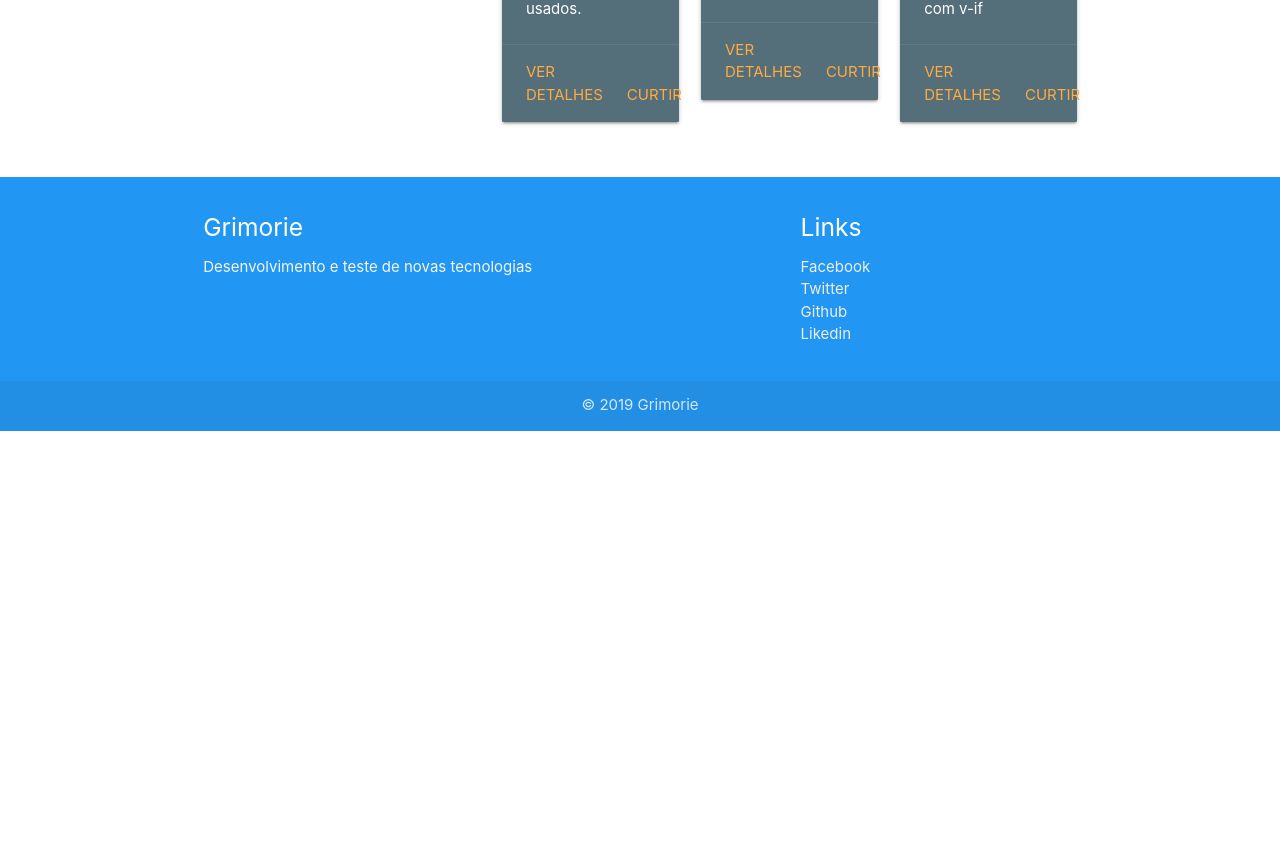
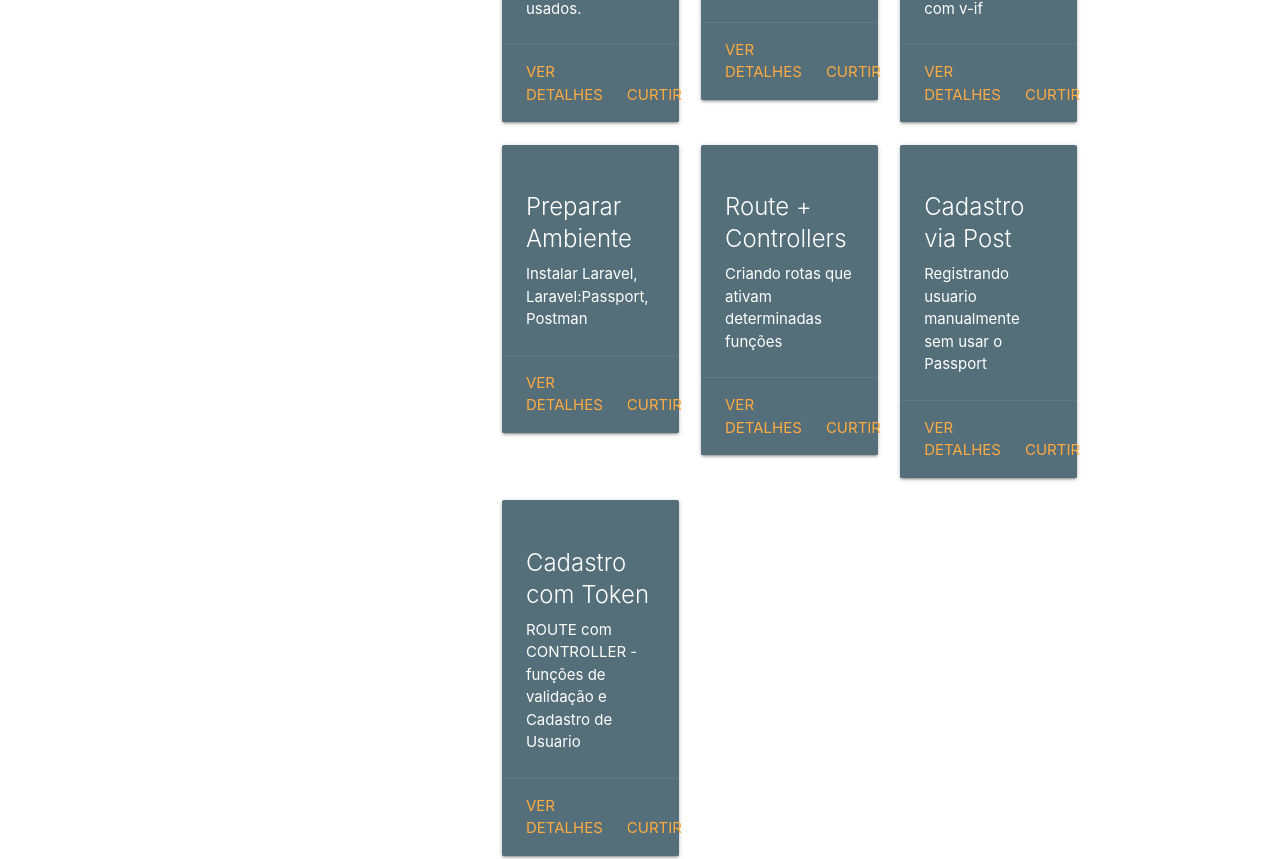
Before and after one commit to KaueAlves/Grimoire-Site-Api, a Vue app in the folder grimorie-vue/: page / in a window 1280 px wide. Shown: the part 1240-2099 px from the top of the page. Before the commit the page ends 1671 px from the top, so only its background shows below. Built offline with nearby package versions, Linux system fonts and the light colour scheme.

Commit message:
Novas conquistas

```diff
--- a/grimorie-vue/src/pages/home/Home.vue
+++ b/grimorie-vue/src/pages/home/Home.vue
@@ -15,7 +15,7 @@
           />
         </MaterializeGrid>
 
-        <MaterializeGrid gridTamanho="12" gridTamanhoM="6" gridTamanhoL="4" gridTamanhoXL="4">
+        <MaterializeGrid gridTamanho="12" gridTamanhoM="6" gridTamanhoL="6" gridTamanhoXL="4">
           <MaterializePostCard
             title="Preparar Ambiente"
             description="Instalar VSCode, Composer, Npm, Git, Xamp, Vue.js, Materialize."
@@ -25,7 +25,7 @@
           />
         </MaterializeGrid>
 
-        <MaterializeGrid gridTamanho="12" gridTamanhoM="6" gridTamanhoL="4" gridTamanhoXL="4">
+        <MaterializeGrid gridTamanho="12" gridTamanhoM="6" gridTamanhoL="6" gridTamanhoXL="4">
           <MaterializePostCard
             title="Basico de Vue.js"
             description="Entendendo Sistema De Rotas, Componentes, Propriedades, Metodos."
@@ -35,7 +35,7 @@
           />
         </MaterializeGrid>
 
-        <MaterializeGrid gridTamanho="12" gridTamanhoM="6" gridTamanhoL="4" gridTamanhoXL="4">
+        <MaterializeGrid gridTamanho="12" gridTamanhoM="6" gridTamanhoL="6" gridTamanhoXL="4">
           <MaterializePostCard
             title="SRC Dinamico"
             description="Utilizando o require.context é possivel pegar os assets com url dinamica."
@@ -45,7 +45,7 @@
           />
         </MaterializeGrid>
 
-        <MaterializeGrid gridTamanho="12" gridTamanhoM="6" gridTamanhoL="4" gridTamanhoXL="4">
+        <MaterializeGrid gridTamanho="12" gridTamanhoM="6" gridTamanhoL="6" gridTamanhoXL="4">
           <MaterializePostCard
             title="Organiza com Slots"
             description="Organizei os templates e os componentes definindo nomes para os slots usados."
@@ -55,7 +55,7 @@
           />
         </MaterializeGrid>
 
-        <MaterializeGrid gridTamanho="12" gridTamanhoM="6" gridTamanhoL="4" gridTamanhoXL="4">
+        <MaterializeGrid gridTamanho="12" gridTamanhoM="6" gridTamanhoL="6" gridTamanhoXL="4">
           <MaterializePostCard
             title="Criar Templates"
             description="App.vue chama apenas a view, e os templates chamam os componentes."
@@ -65,7 +65,7 @@
           />
         </MaterializeGrid>
 
-        <MaterializeGrid gridTamanho="12" gridTamanhoM="6" gridTamanhoL="4" gridTamanhoXL="4">
+        <MaterializeGrid gridTamanho="12" gridTamanhoM="6" gridTamanhoL="6" gridTamanhoXL="4">
           <MaterializePostCard
             title="V-If V-Model"
             description="Atrele um elemento a uma variavel usando v-model, verifique o valor com v-if"
@@ -74,6 +74,48 @@
             aditionalClass="blue-grey darken-1"
           />
         </MaterializeGrid>
+
+        <MaterializeGrid gridTamanho="12" gridTamanhoM="6" gridTamanhoL="6" gridTamanhoXL="4">
+          <MaterializePostCard
+            title="Preparar Ambiente"
+            description="Instalar Laravel, Laravel:Passport, Postman"
+            link="Ver Detalhes"
+            icone="PremioCobre.png"
+            aditionalClass="blue-grey darken-1"
+          />
+        </MaterializeGrid>
+
+        <MaterializeGrid gridTamanho="12" gridTamanhoM="6" gridTamanhoL="6" gridTamanhoXL="4">
+          <MaterializePostCard
+            title="Route + Controllers"
+            description="Criando rotas que ativam determinadas funções"
+            link="Ver Detalhes"
+            icone="PremioCobre.png"
+            aditionalClass="blue-grey darken-1"
+          />
+        </MaterializeGrid>
+
+        <MaterializeGrid gridTamanho="12" gridTamanhoM="6" gridTamanhoL="6" gridTamanhoXL="4">
+          <MaterializePostCard
+            title="Cadastro via Post"
+            description="Registrando usuario manualmente sem usar o Passport"
+            link="Ver Detalhes"
+            icone="PremioSilver.png"
+            aditionalClass="blue-grey darken-1"
+          />
+        </MaterializeGrid>
+
+        <MaterializeGrid gridTamanho="12" gridTamanhoM="6" gridTamanhoL="6" gridTamanhoXL="4">
+          <MaterializePostCard
+            title="Cadastro com Token"
+            description="ROUTE com CONTROLLER - funções de validação e Cadastro de Usuario"
+            link="Ver Detalhes"
+            icone="PremioGold.png"
+            aditionalClass="blue-grey darken-1"
+          />
+        </MaterializeGrid>
+
+
 
       </div>
     </span>
```
